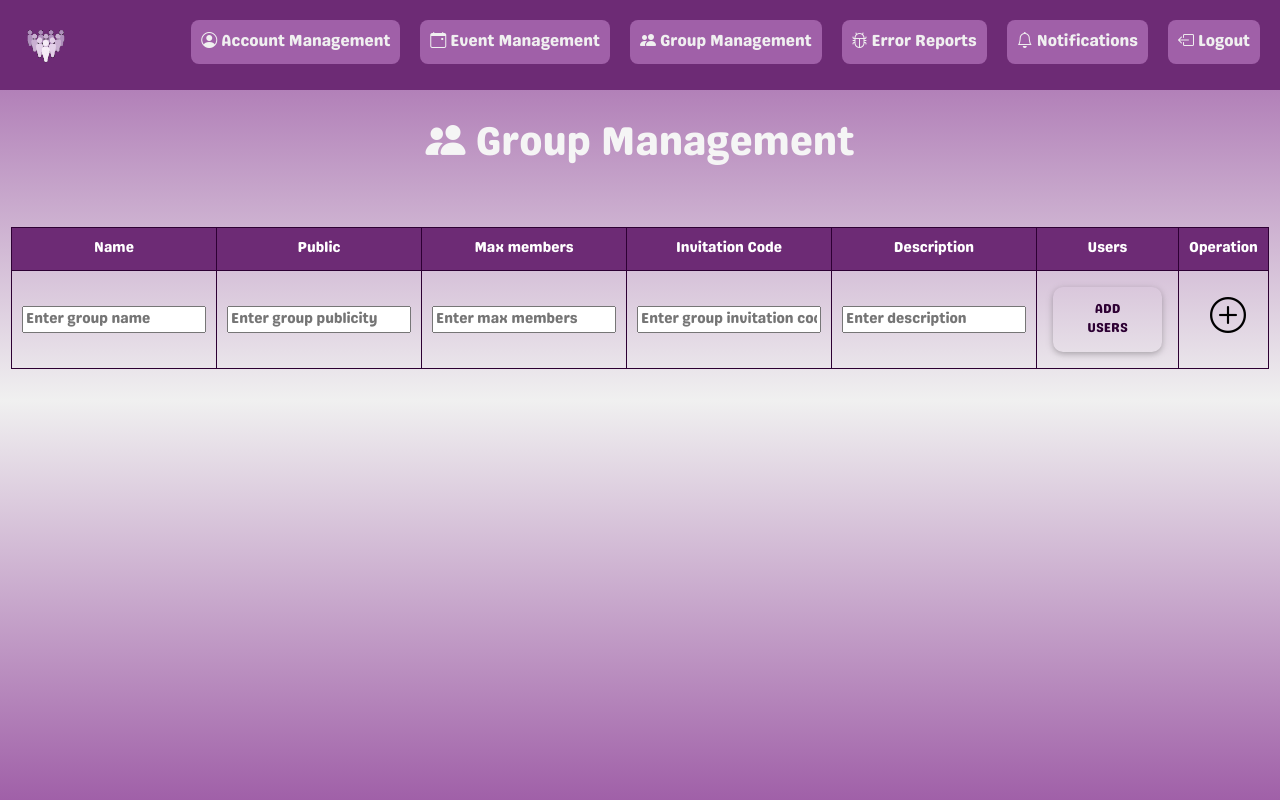
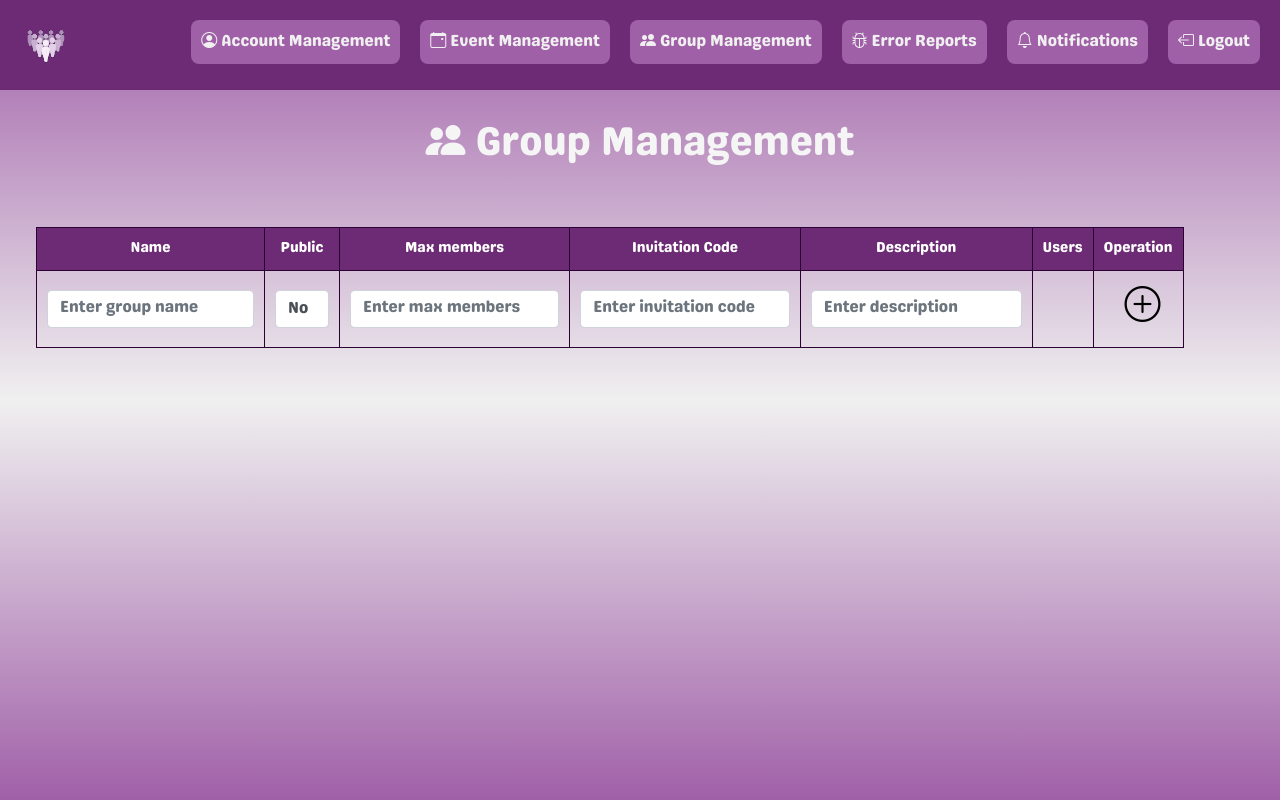
Before and after one commit to Timek12/TIMEder_Web, a React (Create React App) app: page /group-management in a window 1280 px wide. Built offline with nearby package versions, Linux system fonts and the light colour scheme; no server answers.

Commit message:
Refactor group management to connect with backend

```diff
--- a/src/components/GroupManagement/GroupManagement.css
+++ b/src/components/GroupManagement/GroupManagement.css
@@ -1,9 +1,12 @@
 table {
+    width: 95% !important;
     margin-top: 50px;
     border-collapse: collapse;
     color: var(--black-purple);
     text-align: center;
 }
+
+
 
 table td, table th {
     border: 1px solid var(--black-purple); /* Adds a border to each cell */
--- a/src/components/GroupManagement/GroupManagement.js
+++ b/src/components/GroupManagement/GroupManagement.js
@@ -1,60 +1,78 @@
 import React, { useState, useEffect } from 'react';
 import { useTable } from 'react-table';
 import './GroupManagement.css';
-import UserList from "../UserList/UserList";
 import Swal from "sweetalert2";
-import axios from "axios";
+import AuthService from "../../services/authService";
+import { createGroup, deleteGroup, getGroups } from "../../services/groupService";
+import GroupUserList from "../GroupUserList/GroupUserList";
 
 function GroupManagement() {
     const [sortDirection, setSortDirection] = useState({});
+    const [reload, setReload] = useState(false);
+    const [currentGroupId, setCurrentGroupId] = useState(null);
+    const [formKey, setFormKey] = useState(0);
+
     const defaultRow = {
         name: '',
-        publicity: '',
-        maxMembers: '',
-        code: '',
+        isPrivate: '',
+        totalSize: '',
+        joinCode: '',
         description: '',
         users: 'Add Users',
         groups: 'Add Groups',
         operation: '',
     };
 
-    const [name, setName] = useState('');
-    const [isPublic, setIsPublic] = useState('');
-    const [maxMembers, setMaxMembers] = useState('');
-    const [code, setCode] = useState('');
-    const [description, setDescription] = useState('');
+    const getDefaultValues = () => ({
+        name: '',
+        isPrivate: '',
+        totalSize: '',
+        joinCode: '',
+        description: '',
+    });
 
-    const handleSubmit = () => {
-        if (!(name !== '' && isPublic !== '' && maxMembers !== '' && code !== '' && description !== '')) {
-            Swal.fire(
-                'Error!',
-                'Please fill in all fields.',
-                'error'
-            )
+    const [inputValues, setInputValues] = useState(getDefaultValues());
+
+    const handleInputChange = (event, field) => {
+        let value = event.target.value;
+        if (field === 'isPrivate') {
+            value = event.target.value === 'Yes';
+        }
+        setInputValues(prevValues => ({
+            ...prevValues,
+            [field]: value,
+        }));
+    };
+
+    const handleSubmit = (event) => {
+        event.preventDefault();
+
+        const userId = AuthService.getUserId();
+        createGroup(inputValues, userId)
+            .then((response) => {
+                if(response === undefined) {
+                    Swal.fire({
+                        title: "Error!",
+                        text: "There was an error!",
+                        icon: "error"
+                    });
                     return;
                 }
-
-        axios.post('http://localhost:8080/api/v1/groups/', {
-            name: name,
-            description: description,
-            currentSize: 1,
-            totalSize: maxMembers,
-            isPrivate: true,
-            joinCode: code,
-            ownerId: 1,
-        })
-            .then(response => {
-                setName('');
-                setIsPublic('');
-                setMaxMembers('');
-                setCode('');
-                setDescription('');
-                setData(prevData => [defaultRow, ...prevData]);
                 Swal.fire({
                     title: "Success!",
                     text: "Group has been added.",
                     icon: "success"
                 });
+
+                setInputValues({
+                    name: '',
+                    isPrivate: '',
+                    totalSize: '',
+                    joinCode: '',
+                    description: '',
+                });
+
+                setReload(prevReload => !prevReload);
             })
             .catch(error => {
                 Swal.fire({
@@ -63,26 +81,72 @@ function GroupManagement() {
                     icon: "error"
                 });
             });
+
+        setInputValues(getDefaultValues());
+        setFormKey(prevKey => prevKey + 1);
     };
 
+    const handleDelete = (event, groupId) => {
+        event.stopPropagation();
+
+        Swal.fire({
+            title: "Are you sure?",
+            text: "You won't be able to revert this!",
+            icon: "warning",
+            showCancelButton: true,
+            confirmButtonColor: "#6D2B75FF",
+            cancelButtonColor: "#A060A8FF",
+            confirmButtonText: "Yes, delete it!"
+        }).then((result) => {
+            if (result.isConfirmed) {
+                deleteGroup(groupId)
+                    .then(response => {
+                        Swal.fire({
+                            title: "Success!",
+                            text: "Group has been deleted.",
+                            icon: "success"
+                        });
+
+                        setReload(prevReload => !prevReload);
+                    })
+                    .catch(error => {
+                        Swal.fire({
+                            title: "Error!",
+                            text: "There was an error! " + error,
+                            icon: "error"
+                        });
+                    });
+            }
+        });
+    };
 
     const [data, setData] = useState([defaultRow]);
 
     useEffect(() => {
-        axios.get('http://localhost:8080/api/v1/groups/')
+        setInputValues({
+            name: '',
+            isPrivate: '',
+            totalSize: '',
+            joinCode: '',
+            description: '',
+        });
+
+        getGroups()
             .then(response => {
                 const newData = response.data.map(item => ({
                     ...item, // spread the original object
-                    users: 'Add Users', // add the new fields
+                    id: item.id,
+                    users: 'Add Users',
                     groups: 'Add Groups',
                     operation: '',
                 }));
-                setData(prevData => [prevData[0], ...newData]); // keep the first row and append the fetched data
+                setData(prevData => [prevData[0], ...newData]);
+                // keep the first row and append the fetched data
             })
             .catch(error => {
                 console.error('There was an error!', error);
             });
-    }, []);
+    }, [reload]);
 
     const toggleSort = (columnId) => {
         setSortDirection(prev => ({
@@ -95,7 +159,7 @@ function GroupManagement() {
     const columns = React.useMemo(
         () => [
             {
-                Header: ({column}) => (
+                Header: ({ column }) => (
                     <div onClick={() => toggleSort(column.id)} className="column-header">
                         Name
                         {sortDirection[column.id] === 'asc' ?
@@ -104,25 +168,30 @@ function GroupManagement() {
                     </div>
                 ),
                 accessor: 'name',
-                Cell: ({row: {index, original}}) => (
+                Cell: ({ row: { index, original } }) => (
                     index === 0 ? (
-                        <input type="text" placeholder='Enter group name' required onChange={e => setName(e.target.value)}/>
+                        <input type="text" placeholder='Enter group name' className="form-control"
+                               onChange={(event) => handleInputChange(event, 'name')}
+                               defaultValue={inputValues.name} required={true}/>
                     ) : original.name
                 ),
             },
             {
                 Header: 'Public',
-                accessor: 'publicity',
-                Cell: ({row: {index, original}}) => (
+                accessor: 'isPrivate',
+                Cell: ({ row: { index, original } }) => (
                     index === 0 ? (
-                        <input type="text" placeholder='Enter group publicity' required onChange={e => setIsPublic(e.target.value)}/>
-                    ) : (
-                        original.publicity
-                    )
+                        <select className="form-control"
+                                onChange={(event) => handleInputChange(event, 'isPrivate')}
+                                defaultValue={inputValues.isPrivate === 'true' ? 'Yes' : 'No'}>
+                            <option value="Yes">Yes</option>
+                            <option value="No">No</option>
+                        </select>
+                    ) : original.isPrivate ? 'No' : 'Yes'
                 ),
             },
             {
-                Header: ({column}) => (
+                Header: ({ column }) => (
                     <div onClick={() => toggleSort(column.id)} className="column-header">
                         Max members
                         {sortDirection[column.id] === 'asc' ?
@@ -131,14 +200,16 @@ function GroupManagement() {
                     </div>
                 ),
                 accessor: 'maxMembers',
-                Cell: ({row: {index, original}}) => (
+                Cell: ({ row: { index, original } }) => (
                     index === 0 ? (
-                        <input type="number" placeholder='Enter max members' required onChange={e => setMaxMembers(e.target.value)}/>
-                    ) : original.maxMembers
+                        <input type="number" placeholder='Enter max members' className="form-control"
+                               onChange={(event) => handleInputChange(event, 'totalSize')}
+                               defaultValue={inputValues.totalSize} required={true}/>
+                    ) : original.totalSize
                 ),
             },
             {
-                Header: ({column}) => (
+                Header: ({ column }) => (
                     <div onClick={() => toggleSort(column.id)} className="column-header">
                         Invitation Code
                         {sortDirection[column.id] === 'asc' ?
@@ -147,62 +218,49 @@ function GroupManagement() {
                     </div>
                 ),
                 accessor: 'code',
-                Cell: ({row: {index, original}}) => (
+                Cell: ({ row: { index, original } }) => (
                     index === 0 ? (
-                        <input type="text" placeholder='Enter group invitation code' required onChange={e => setCode(e.target.value)}/>
-                    ) : original.code
+                        <input type="text" placeholder='Enter invitation code' className="form-control"
+                               onChange={(event) => handleInputChange(event, 'joinCode')}
+                               defaultValue={inputValues.joinCode} required={true}/>
+                    ) : original.joinCode
                 ),
             },
             {
                 Header: 'Description',
                 accessor: 'description',
-                Cell: ({row: {index, original}}) => (
+                Cell: ({ row: { index, original } }) => (
                     index === 0 ? (
-                        <input type="text" placeholder='Enter description' required onChange={e => setDescription(e.target.value)}/>
-                    ) : (
-                        original.description
-                    )
+                        <input type="text" placeholder='Enter description' className="form-control"
+                               onChange={(event) => handleInputChange(event, 'description')}
+                               defaultValue={inputValues.description} required={true}/>
+                    ) : original.description
                 ),
             },
             {
                 Header: 'Users',
                 accessor: 'users',
-                Cell: ({value}) => (
-                    <button className="btn btn-rounded" onClick={() => setIsUserModalOpen(true)}>
-                        {value}
+                Cell: ({ row: { index, original } }) => (
+                    index !== 0 ? (
+                        <button className="btn btn-rounded" onClick={() => {
+                            setIsUserModalOpen(true);
+                            setCurrentGroupId(original.id);
+                        }}>
+                            {original.users}
                         </button>
+                    ) : null
                 ),
             },
             {
                 Header: 'Operation',
                 accessor: 'operation',
-                Cell: ({row: {index, original}}) => (
+                Cell: ({ row: { index, original } }) => (
                     index === 0 ? (
-                        <button className='add-btn' onClick={handleSubmit}>
+                        <button type="submit" className='add-btn'>
                             <i className="bi bi-plus-circle"></i>
                         </button>
                     ) : (
-
-                        <button className='remove-btn' onClick={() => {
-                            Swal.fire({
-                                title: "Are you sure?",
-                                text: "You won't be able to revert this!",
-                                icon: "warning",
-                                showCancelButton: true,
-                                confirmButtonColor: "#6D2B75FF",
-                                cancelButtonColor: "#A060A8FF",
-                                confirmButtonText: "Yes, delete it!"
-                            }).then((result) => {
-                                if (result.isConfirmed) {
-                                    Swal.fire({
-                                        title: "Deleted!",
-                                        text: "Your file has been deleted.",
-                                        icon: "success"
-                                    });
-                                    // Add your code to delete the row here
-                                }
-                            });
-                        }}>
+                        <button type="button" className='remove-btn' onClick={(event) => handleDelete(event, original.id)}>
                             <i className="bi bi-x-circle"></i>
                         </button>
                     )
@@ -218,11 +276,12 @@ function GroupManagement() {
         headerGroups,
         rows,
         prepareRow,
-    } = useTable({columns, data});
+    } = useTable({ columns, data });
 
     return (
-        <div style={{display: 'flex', flexDirection: 'column', alignItems: 'center'}}>
-            <h1 style={{marginTop: '30px'}}><i className='bi bi-people-fill'></i> Group Management</h1>
+        <div style={{ display: 'flex', flexDirection: 'column', alignItems: 'center' }}>
+            <h1 style={{ marginTop: '30px' }}><i className='bi bi-people-fill'></i> Group Management</h1>
+            <form onSubmit={handleSubmit} key={formKey}>
                 <table {...getTableProps()} style={{width: '50%'}}>
                     <thead>
                     {headerGroups.map(headerGroup => (
@@ -248,10 +307,11 @@ function GroupManagement() {
                     })}
                     </tbody>
                 </table>
+            </form>
             {isUserModalOpen && (
                 <div className="modal">
                     <div className="modal-content" style={{borderRadius: '20px'}}>
-                        <UserList/>
+                        <GroupUserList groupId={currentGroupId}/>
                         <button style={{width: '300px', alignItems: 'center'}} className="btn btn-purple"
                                 onClick={() => setIsUserModalOpen(false)}>Close
                         </button>
```
Lines whose indentation alone changed are shown as unchanged.
